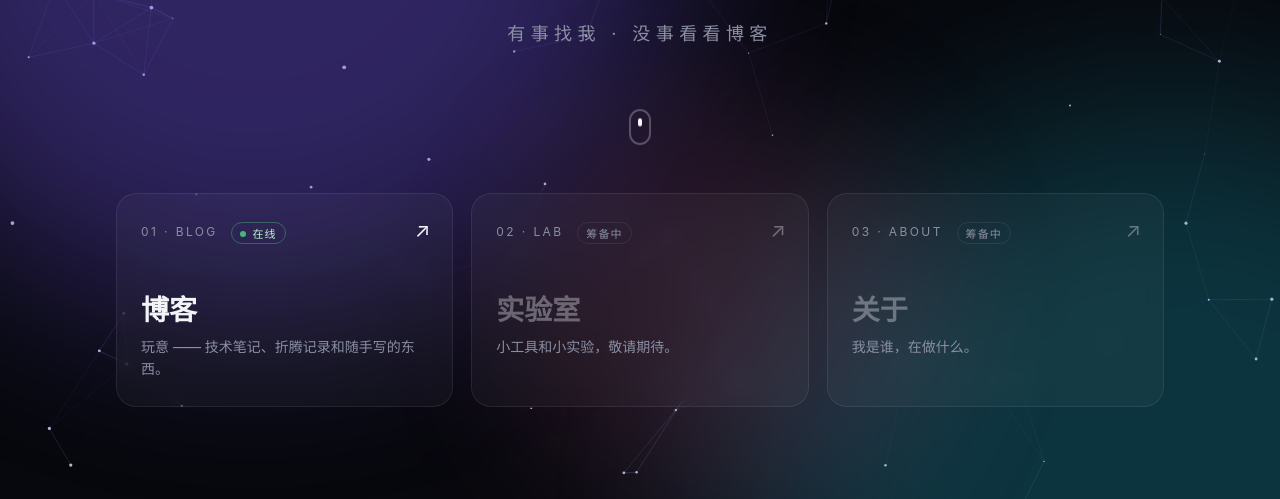
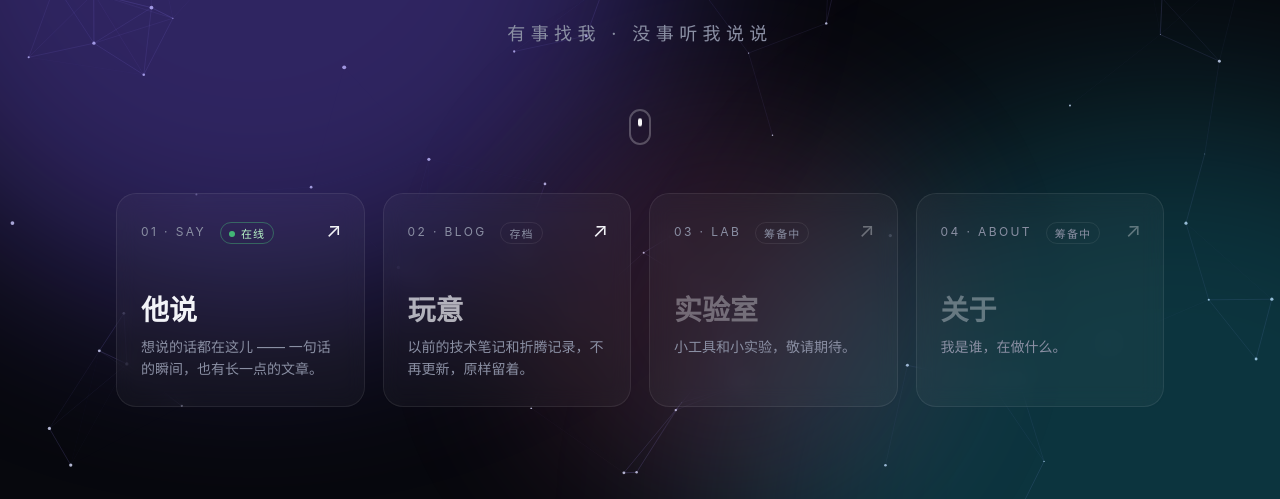
Before and after one commit to qzmer1104/blog-home, a plain HTML site: page index.html in a window 1280 px wide. Shown: the part 281-780 px from the top of the page. Drawn offline with Linux system fonts and the light colour scheme.

Commit message:
主页链到「他说」：他说排第一（在线），玩意改为存档；副标题改成「没事听我说说」 Fixes qzmer1104/me#31
Co-Authored-By: Claude Opus 5.5 <noreply@anthropic.com>

```diff
--- a/index.html
+++ b/index.html
@@ -107,6 +107,7 @@
     position: absolute; top: 24px; right: 22px; font-size: 20px; transition: transform .35s ease;
   }
   .card.live:hover .arrow { transform: translate(4px,-4px); }
+  .card.archive h2 { opacity: .7; }
   .card.soon { cursor: default; }
   .card.soon h2, .card.soon .arrow { opacity: .35; }
   .badge {
@@ -135,25 +136,31 @@
 <main>
   <section class="hero">
     <h1 class="title" aria-label="Better call Jamie!"></h1>
-    <div class="sub">有事找我 · 没事看看博客</div>
+    <div class="sub">有事找我 · 没事听我说说</div>
     <div class="scroll-hint" aria-hidden="true"></div>
   </section>
 
   <section class="grid">
-    <a class="card live" href="https://blog.qzmer.me">
-      <div class="no">01 · BLOG <span class="badge on">在线</span></div>
+    <a class="card live" href="https://say.qzmer.me">
+      <div class="no">01 · SAY <span class="badge on">在线</span></div>
       <span class="arrow">↗</span>
-      <h2>博客</h2>
-      <p>玩意 —— 技术笔记、折腾记录和随手写的东西。</p>
+      <h2>他说</h2>
+      <p>想说的话都在这儿 —— 一句话的瞬间，也有长一点的文章。</p>
+    </a>
+    <a class="card live archive" href="https://blog.qzmer.me">
+      <div class="no">02 · BLOG <span class="badge">存档</span></div>
+      <span class="arrow">↗</span>
+      <h2>玩意</h2>
+      <p>以前的技术笔记和折腾记录，不再更新，原样留着。</p>
     </a>
     <div class="card soon">
-      <div class="no">02 · LAB <span class="badge">筹备中</span></div>
+      <div class="no">03 · LAB <span class="badge">筹备中</span></div>
       <span class="arrow">↗</span>
       <h2>实验室</h2>
       <p>小工具和小实验，敬请期待。</p>
     </div>
     <div class="card soon">
-      <div class="no">03 · ABOUT <span class="badge">筹备中</span></div>
+      <div class="no">04 · ABOUT <span class="badge">筹备中</span></div>
       <span class="arrow">↗</span>
       <h2>关于</h2>
       <p>我是谁，在做什么。</p>
```
Also changed, not shown: 1 other file.
